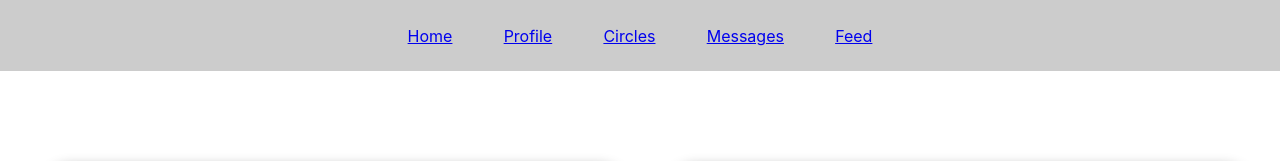
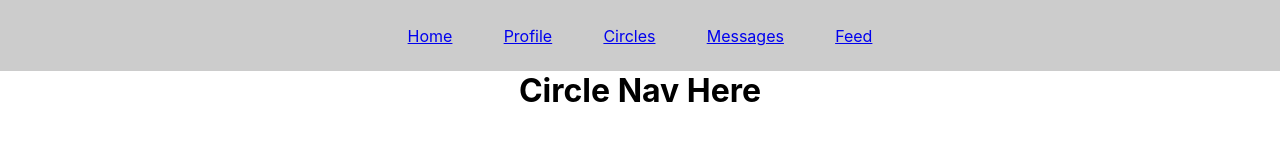
Before and after one commit to christopherdavidjohnson/open_circle_frontend, a React (Create React App) app: page /#/feed in a window 1280 px wide. Shown: the top 161 px of the page. Built offline with nearby package versions, Linux system fonts and the light colour scheme; no server answers.

Commit message:
fix to authenticate using user_id

```diff
--- a/src/components/navs/CircleNav.js
+++ b/src/components/navs/CircleNav.js
@@ -14,7 +14,8 @@ class CircleNav extends Component {
 
   componentDidMount() {
     const fetchCircles = () => {
-      axios.get(SERVER_URL, {withCredentials: true}).then((results) => {
+      console.log(this.props.user.id)
+      axios.get(SERVER_URL, {user_id: this.props.user.id}).then((results) => {
         console.log("results", results);
         this.setState({ circles: results.data });
         setTimeout(fetchCircles, 4000);
@@ -27,7 +28,7 @@ class CircleNav extends Component {
     console.log("mycircles",this.state.circles)
     return (
       <div>
-
+        <h1>Circle Nav Here</h1>
       </div>
 
     );
```
